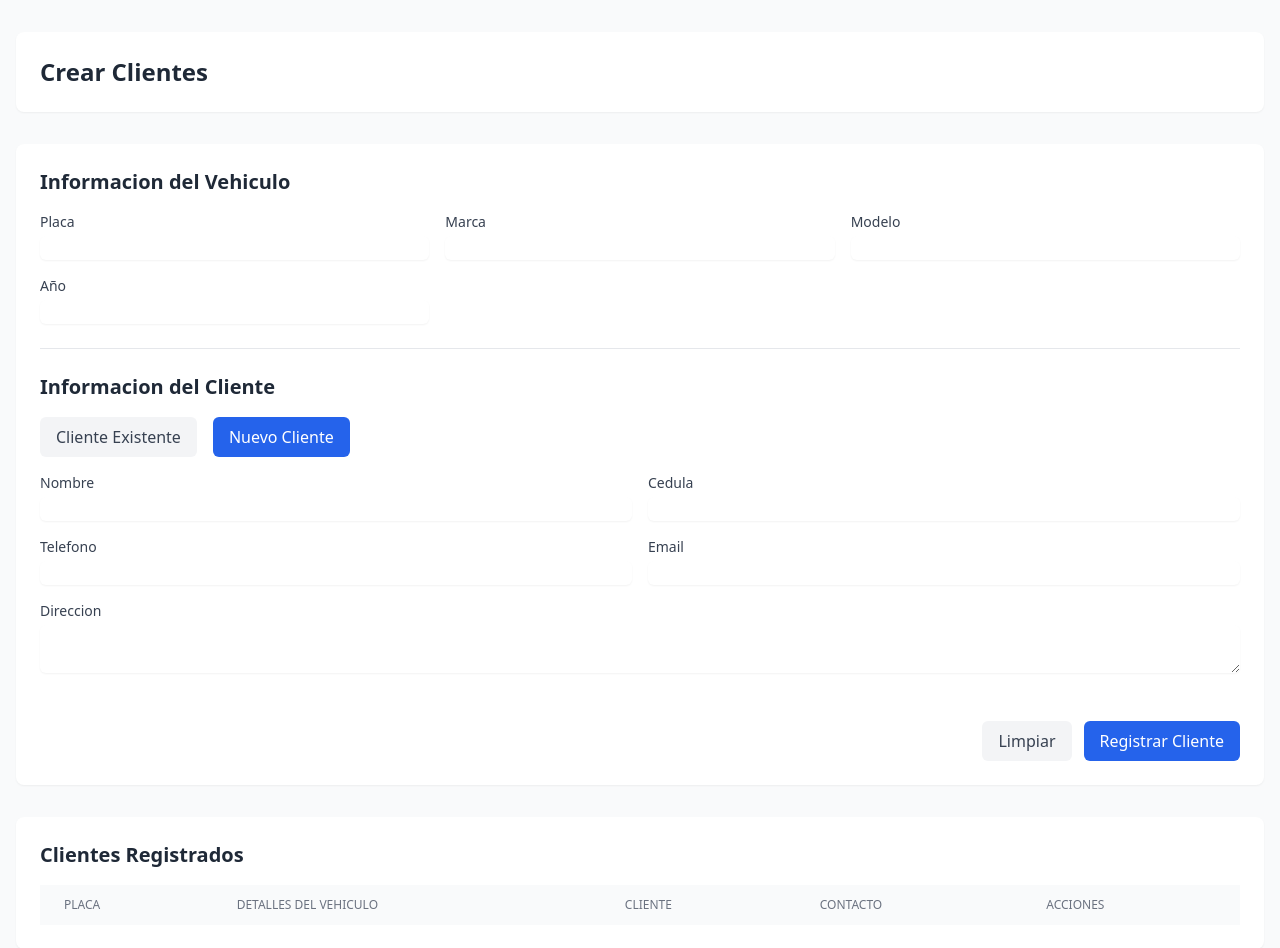
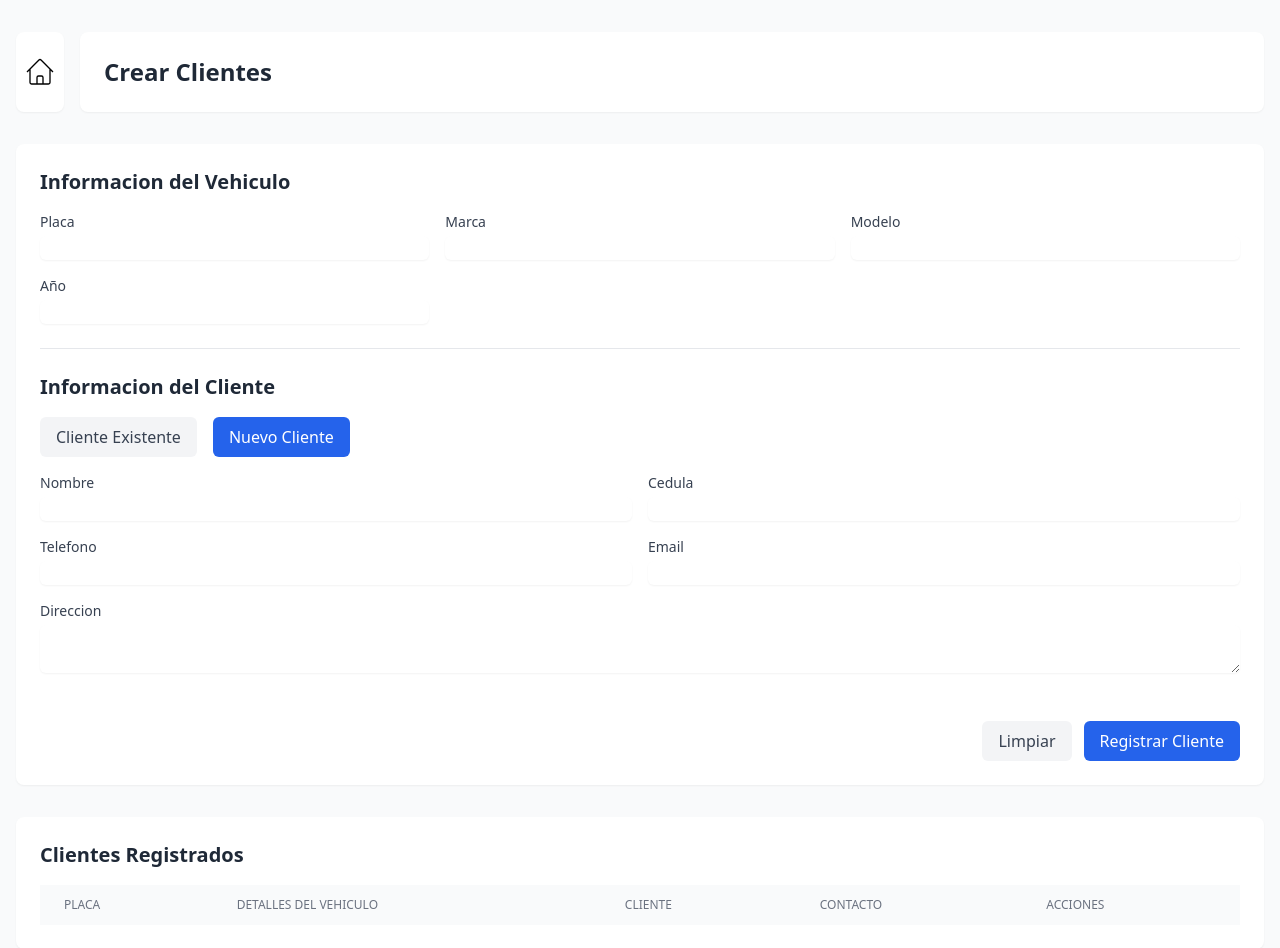
Before and after one commit to angelddeleon/Gestion_Talleres, a website: page frontend/modules/vistaAdministrador/clientes/clientes.html in a window 1280 px wide. Drawn offline with nearby package versions, Linux system fonts and the light colour scheme; files that its build step writes are made by us from their sources; no server answers.

Commit message:
home button

```diff
--- a/frontend/modules/vistaAdministrador/clientes/clientes.html
+++ b/frontend/modules/vistaAdministrador/clientes/clientes.html
@@ -92,8 +92,19 @@
     </div>
 
     <div class="container mx-auto px-4 py-8">
-        <div class="bg-white shadow-sm rounded-lg p-6 mb-8">
-            <h1 class="text-2xl font-bold text-gray-800">Crear Clientes</h1>
+
+
+        <div class="flex mb-8">
+            <div class="bg-white shadow-sm p-2 mr-4 rounded-lg">
+                <a href="../index.html">
+                    <svg class="mt-4 h-8" xmlns="http://www.w3.org/2000/svg" fill="none" viewBox="0 0 24 24" strokeWidth={1.5} stroke="currentColor" className="size-6">
+                        <path strokeLinecap="round" strokeLinejoin="round" d="m2.25 12 8.954-8.955c.44-.439 1.152-.439 1.591 0L21.75 12M4.5 9.75v10.125c0 .621.504 1.125 1.125 1.125H9.75v-4.875c0-.621.504-1.125 1.125-1.125h2.25c.621 0 1.125.504 1.125 1.125V21h4.125c.621 0 1.125-.504 1.125-1.125V9.75M8.25 21h8.25" />
+                    </svg>
+                </a>
+
+            </div>
+
+            <h1 class="shadow-sm flex-1 bg-white rounded-lg  p-6 text-2xl font-bold text-gray-800">Crear Clientes</h1>
         </div>
 
         <div class="bg-white shadow-sm rounded-lg p-6 mb-8">
```
Also changed, not shown: frontend/modules/vistaAdministrador/mecanicos/mecanico.html (+10 -2 lines), frontend/modules/vistaAdministrador/reparaciones/reparaciones.html (+15 -0 lines), 1 other file.
